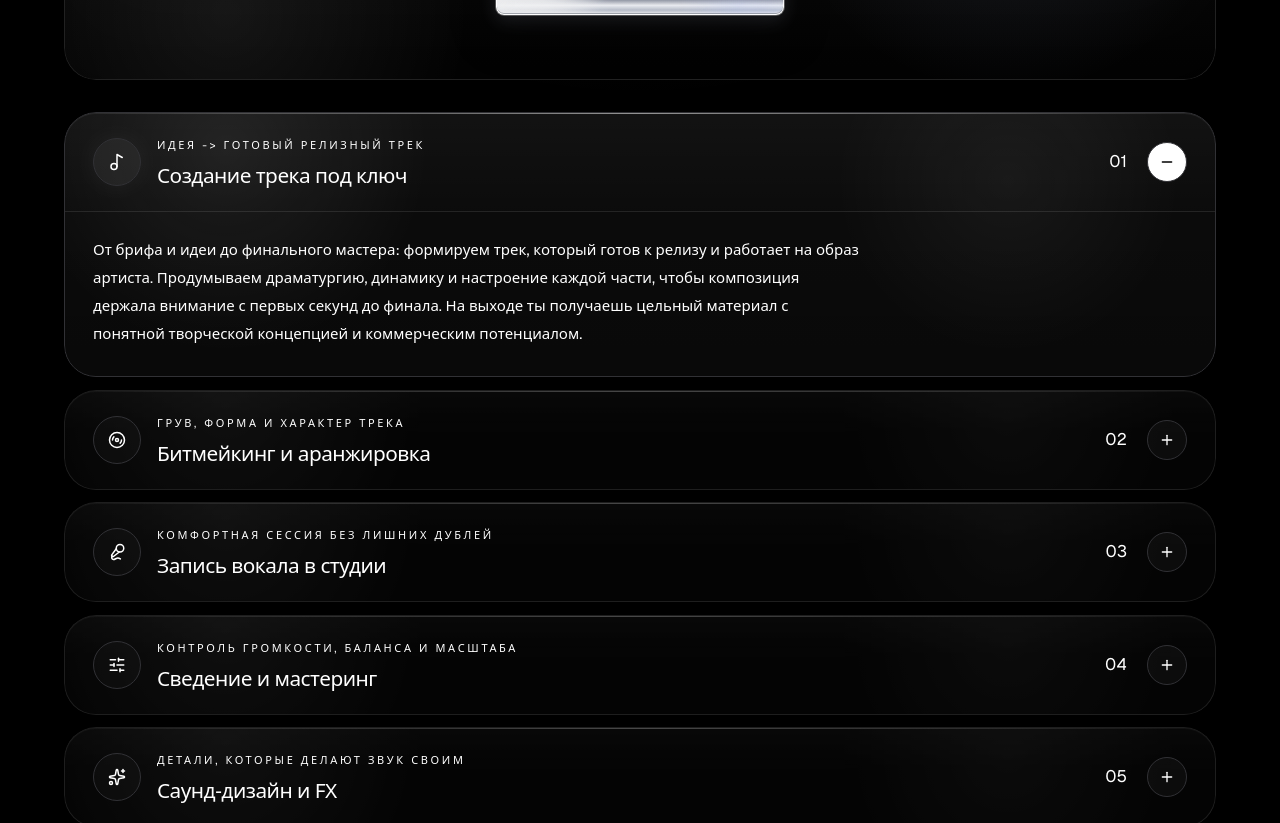
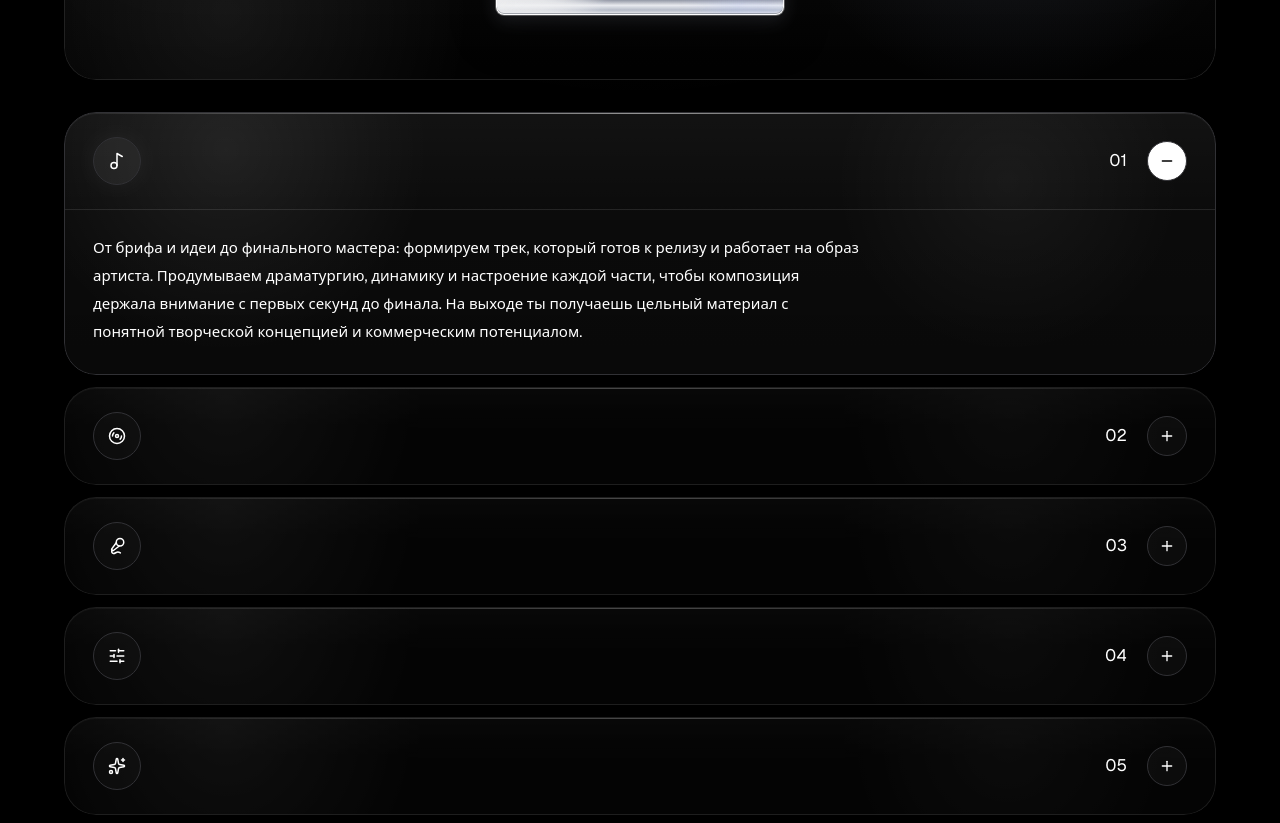
Before and after one commit to YaroslavSigidin/PULSAR, a React (Vite) app: page / in a window 1280 px wide. Shown: the part 10200-11023 px from the top of the page. Built offline with nearby package versions, Linux system fonts and the light colour scheme; no server answers.

Commit message:
Hide service accordion headings

```diff
--- a/src/components/sections/ServicesSection.tsx
+++ b/src/components/sections/ServicesSection.tsx
@@ -239,6 +239,7 @@ function ServiceAccordionItem({
       <button
         type="button"
         onClick={onToggle}
+        aria-label={`${isActive ? 'Свернуть' : 'Раскрыть'} услугу: ${service.title}`}
         aria-expanded={isActive}
         aria-controls={`service-panel-${index}`}
         className="relative flex w-full items-center gap-4 px-5 py-5 text-left md:px-7 md:py-6"
@@ -253,16 +254,7 @@ function ServiceAccordionItem({
           <Icon className="h-[18px] w-[18px]" />
         </div>
 
-        <div className="min-w-0 flex-1">
-          <p className="mb-2 hidden text-[10px] uppercase tracking-[0.24em] text-white/34 md:block md:text-[11px]">
-            {service.pulse}
-          </p>
-          <div className="flex min-w-0 items-center gap-3">
-            <h3 className="min-w-0 font-sans text-[1.05rem] font-medium leading-tight tracking-tight text-white md:text-[1.3rem]">
-              {service.title}
-            </h3>
-          </div>
-        </div>
+        <div className="min-w-0 flex-1" aria-hidden="true" />
 
         <div className="flex shrink-0 items-center gap-3 md:gap-5">
           <span className="text-sm text-white/34 md:text-[1.05rem]">{String(index + 1).padStart(2, '0')}</span>
```
